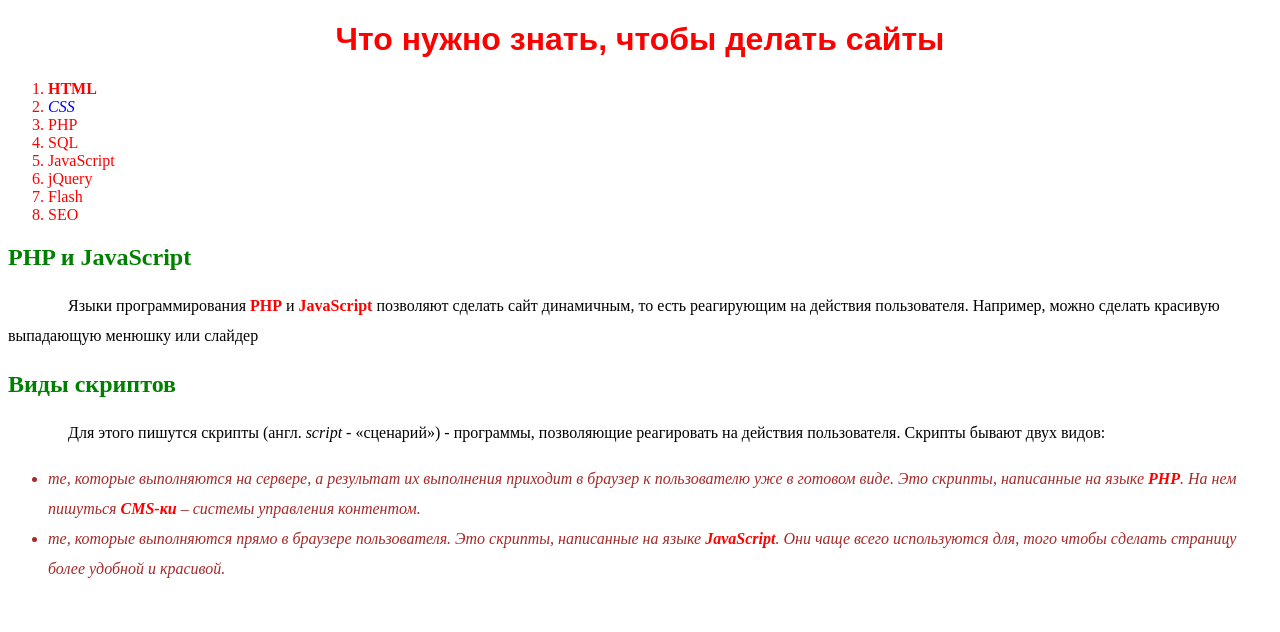
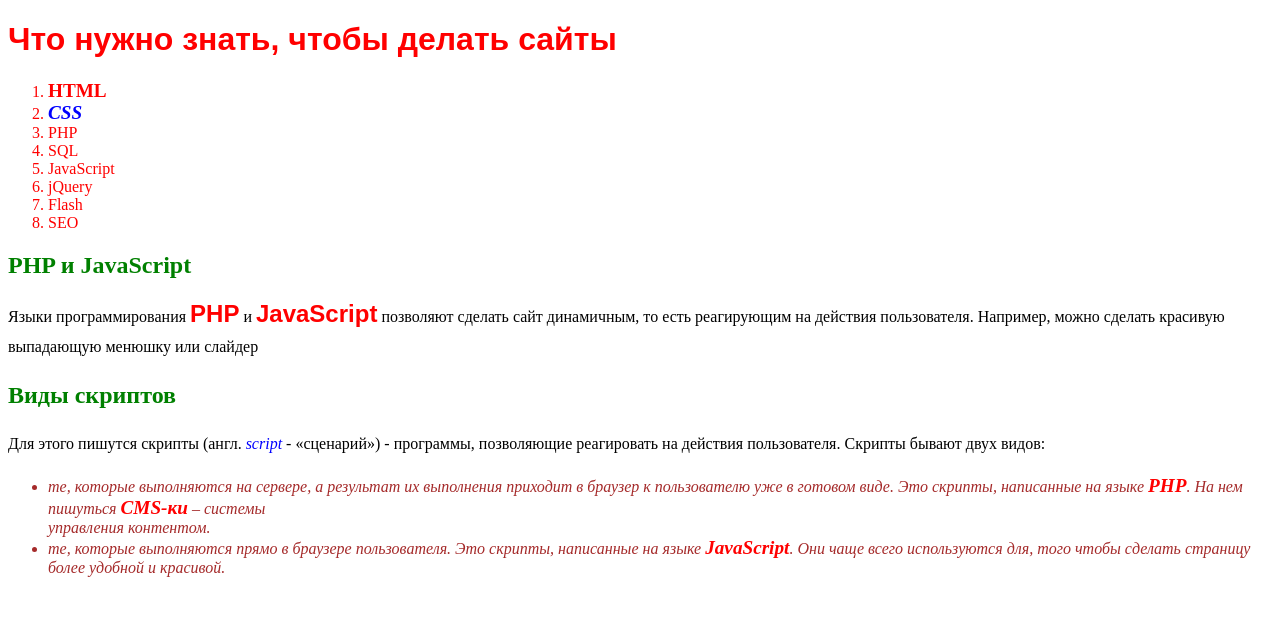
Before and after one commit to elenKhorishko/elen1002, a PHP site: page /homework3/CSS34.html in a window 1280 px wide. Shown: the top 632 px of the page. Run offline with PHP 8.4, Linux system fonts and the light colour scheme.

Commit message:
commit  lesson 3 еще домашка

```diff
--- a/homework3/CSS.css
+++ b/homework3/CSS.css
@@ -1,7 +1,7 @@
 h1 {
     font-family: sans-serif;
     color: red;
-    text-align: center;
+    text-align: -moz-left;
 }
 
 ul {
@@ -16,16 +16,27 @@ ol {
     color: red;
 }
 
-div em {
+ol strong {
+    font-size: larger;
+}
+
+div em strong {
+    color: blue;
+}
+
+block em {
     color: blue;
 }
 
 block strong {
     color: red;
+    font-family: Arial;
+    font-size: x-large;
 }
 
 em strong {
     color: red;
+    font-size: larger;
 }
 
 div {
@@ -33,10 +44,9 @@ div {
 }
 
 block {
-    text-align: left;
+
+    text-align: text-align:justify;
     line-height: 30px;
-    margin: 20px 20px 20px 50px;
-    padding: 10px;
 
 
 
--- a/homework3/CSS34.html
+++ b/homework3/CSS34.html
@@ -13,7 +13,7 @@
 <div>
 <ol>
     <li><strong>HTML</strong></li>
-    <li><em>CSS</em></li>
+    <li><em><strong>CSS</em></strong></li>
     <li>PHP</li>
     <li>SQL</li>
     <li>JavaScript</li>
@@ -30,12 +30,12 @@
 </block>
 <p>
 <h2>Виды скриптов</h2></p>
-<block>Для этого пишутся скрипты (англ. <em>script</em> - «сценарий») - программы, позволяющие реагировать на действия пользователя. Скрипты бывают двух видов:</block>
-<block>
+<block>Для этого пишутся скрипты (англ. <em>script</em> - «сценарий») - программы, позволяющие  реагировать на действия пользователя. Скрипты бывают двух видов:</block>
+<p>
 <ul><em>
-    <li>те, которые выполняются на сервере, а результат их выполнения приходит в браузер к пользователю уже в готовом виде. Это скрипты, написанные на языке <strong>PHP</strong>. На нем пишуться <strong>CMS-ки</strong> – системы управления контентом.</li>
-    <li>те, которые выполняются прямо в браузере пользователя. Это скрипты, написанные на языке <strong>JavaScript</strong>. Они чаще всего используются для, того чтобы сделать страницу более удобной и красивой.</li></em>
+    <li>те, которые выполняются на сервере, а результат их выполнения приходит в браузер к пользователю уже в готовом виде. Это скрипты, написанные на языке <strong>PHP</strong>. На нем пишуться <strong>CMS-ки</strong> – системы <br> управления контентом.</li>
+    <li>те, которые выполняются прямо в браузере пользователя. Это скрипты, написанные на языке <strong>JavaScript</strong>. Они чаще всего  используются для, того чтобы сделать страницу более удобной и красивой.</li></em>
 </ul>
-</block>
+</p>
 </body>
 </html>
```
